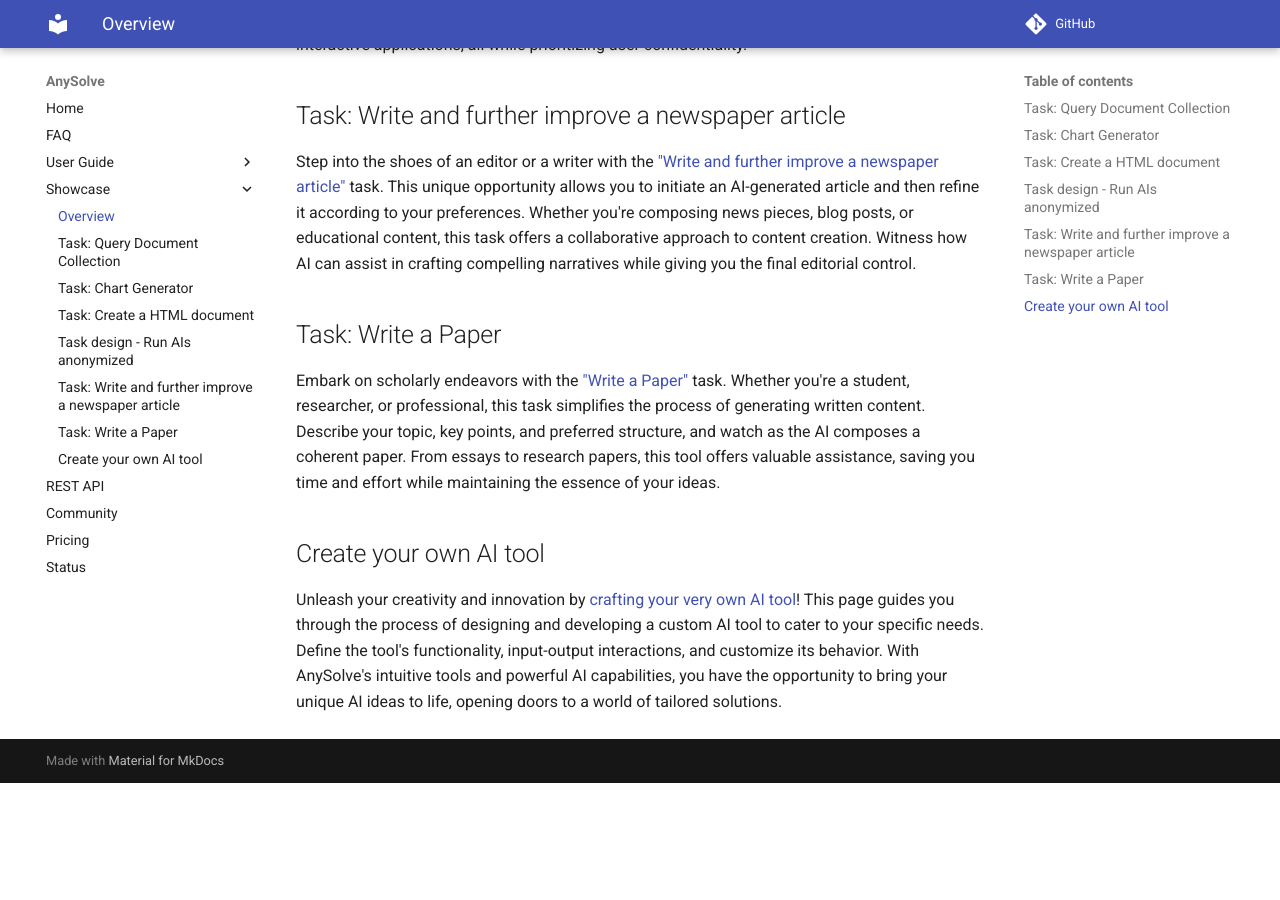
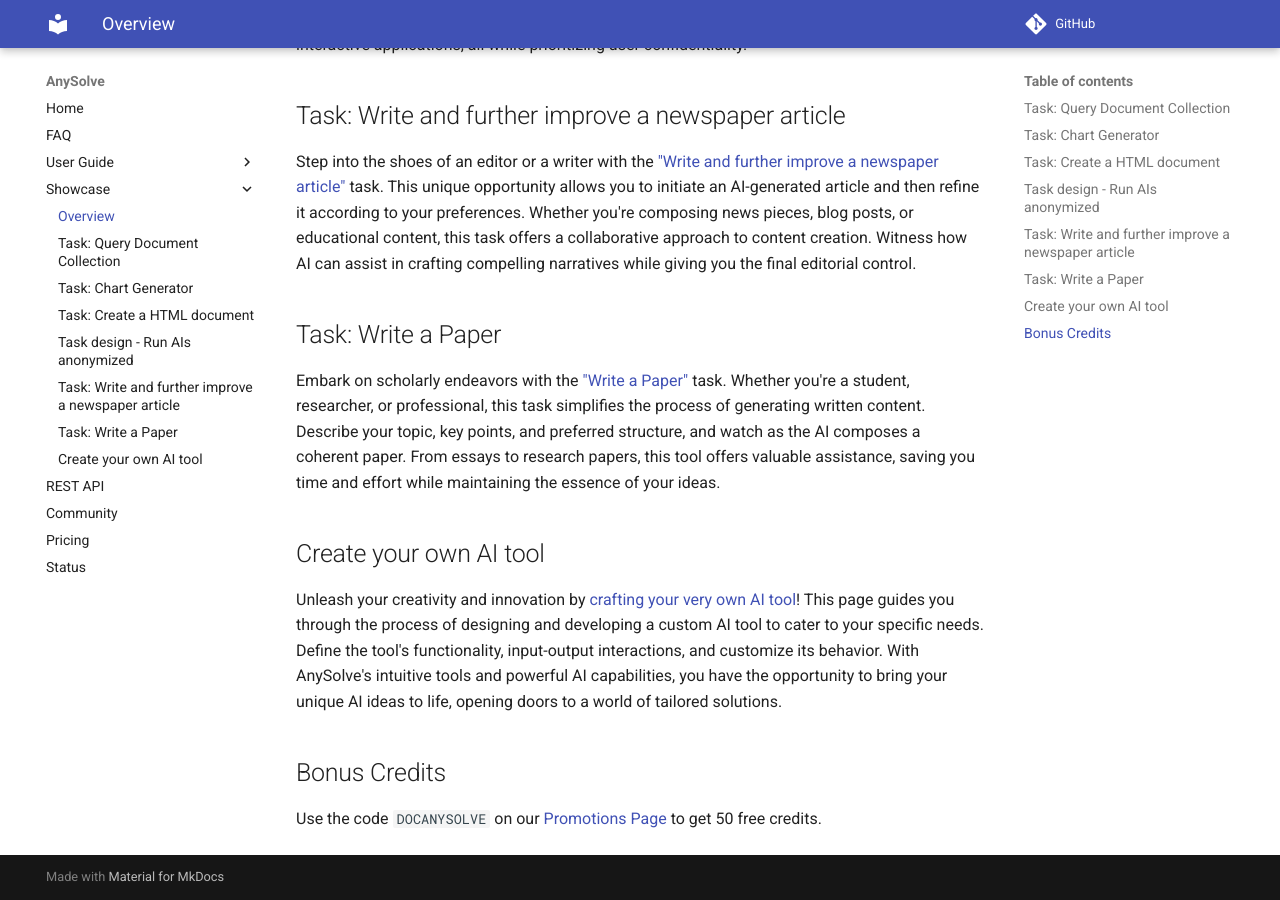
Before and after one commit to BlackriverOrg/anysolve-docs, an MkDocs documentation site: the page built from docs/showcase/overview.md, in a window 1280 px wide and 900 px high, scrolled down 1049 px. Built offline with MkDocs 1.6.1 and Material for MkDocs 9.7.7, drawn with Linux system fonts in a browser that asks for light colours; comment, search, counter and statistics services are not loaded; before the commit the page ends 1832 px from its top, so only the background shows below that.

Commit message:
add promotion

```diff
--- a/docs/showcase/overview.md
+++ b/docs/showcase/overview.md
@@ -29,3 +29,7 @@
 ## Create your own AI tool
 
 Unleash your creativity and innovation by [crafting your very own AI tool](../create-your-own-ai-tools/create-your-own-ai-tools)! This page guides you through the process of designing and developing a custom AI tool to cater to your specific needs. Define the tool's functionality, input-output interactions, and customize its behavior. With AnySolve's intuitive tools and powerful AI capabilities, you have the opportunity to bring your unique AI ideas to life, opening doors to a world of tailored solutions.
+
+## Bonus Credits
+
+Use the code `DOCANYSOLVE` on our [Promotions Page](https://www.anysolve.ai/settings/promotion) to get 50 free credits.
```
